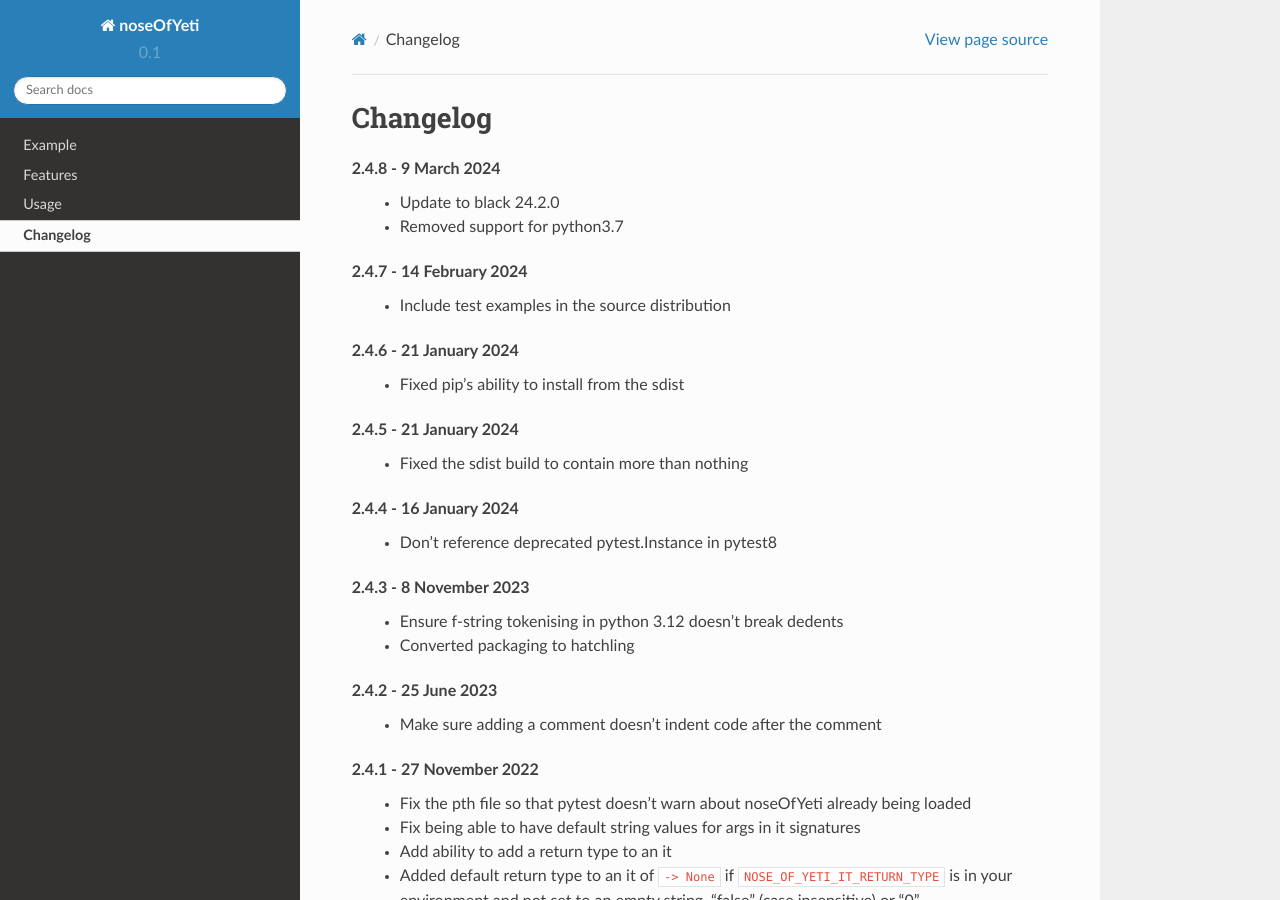
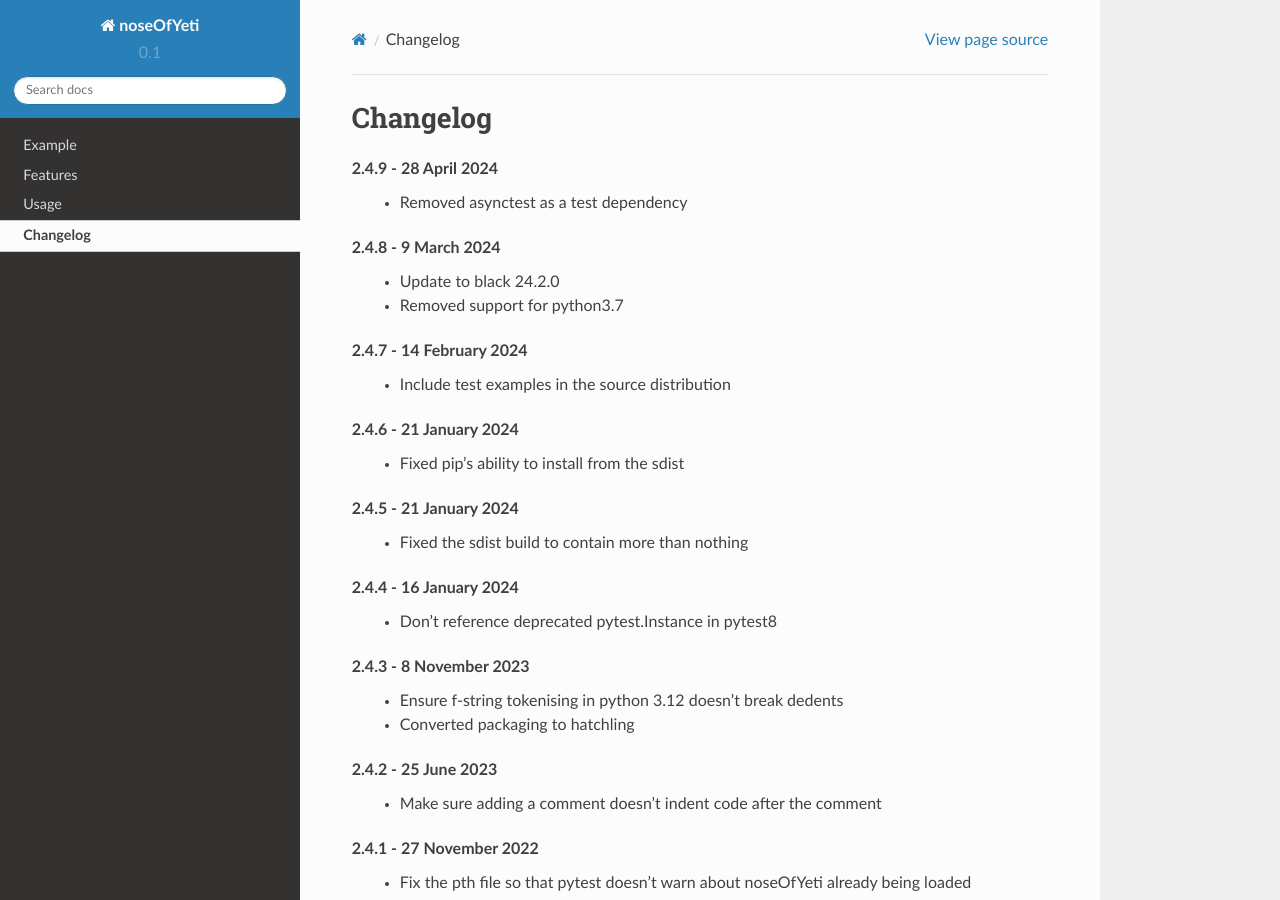
Before and after one commit to delfick/nose-of-yeti, a Sphinx documentation site: the page built from docs/api/changelog.rst, in a window 1280 px wide and 900 px high. Built offline with Sphinx 7.4.7 and the Read the Docs theme 2.0.0, drawn with Linux system fonts in a browser that asks for light colours.

Commit message:
Version bump - 2.4.9
Removing asynctest

fixes #22

```diff
--- a/docs/api/changelog.rst
+++ b/docs/api/changelog.rst
@@ -2,6 +2,11 @@
 
 Changelog
 =========
+
+.. _release-2.4.9:
+
+2.4.9 - 28 April 2024
+    * Removed asynctest as a test dependency
 
 .. _release-2.4.8:
 
--- a/noseOfYeti/version.py
+++ b/noseOfYeti/version.py
@@ -1 +1 @@
-VERSION = "2.4.8"
+VERSION = "2.4.9"
--- a/pyproject.toml
+++ b/pyproject.toml
@@ -31,7 +31,6 @@
 ]
 tests = [
     "alt-pytest-asyncio==0.6.0",
-    "asynctest==0.13.0",
     "pytest-helpers-namespace==2021.4.29",
     "pytest>=7.0.1",
 ]
```
